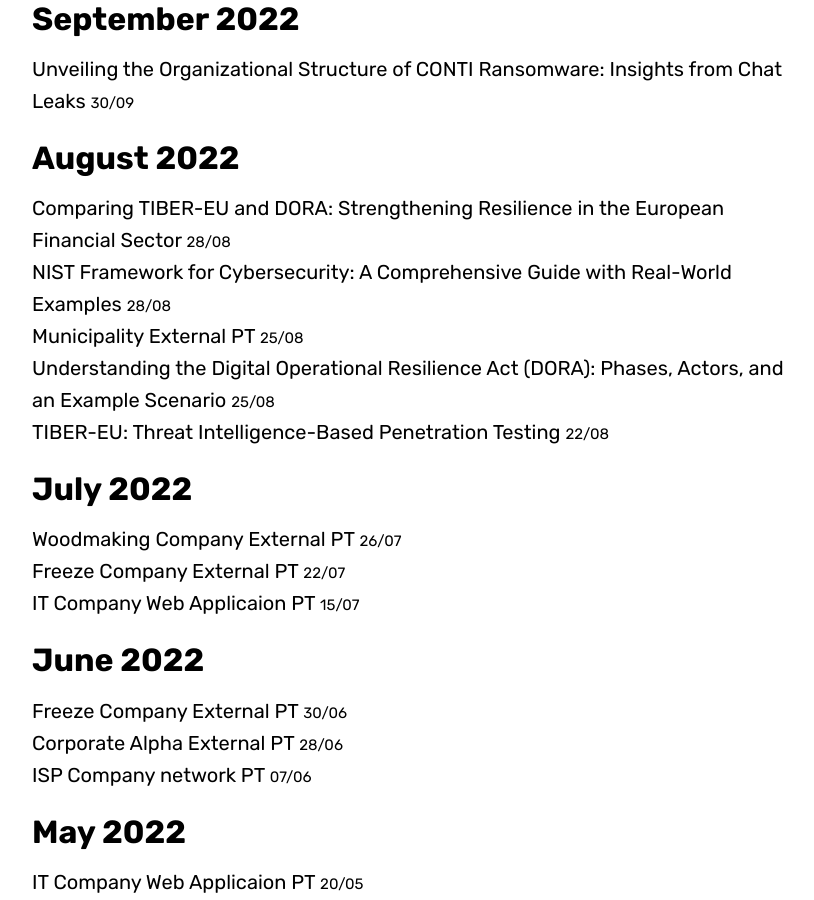
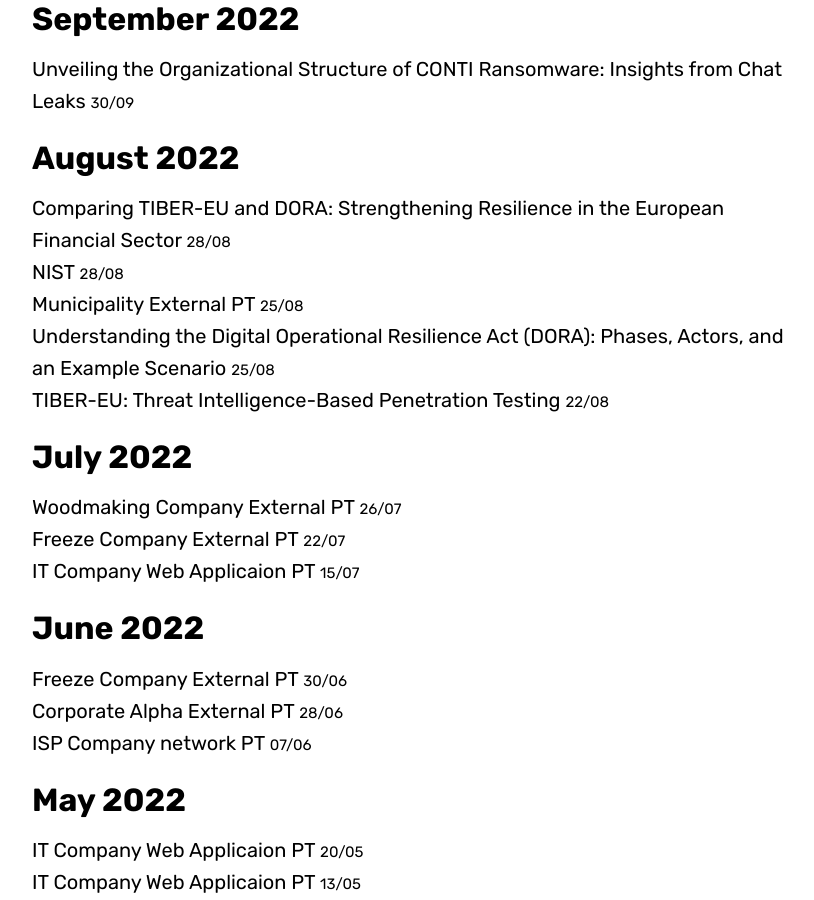
Before and after one commit to blitz0p3rations/blitz0p3rations.github.io, a Jekyll site: the page built from archive.md, in a window 1280 px wide and 900 px high, scrolled down 2828 px. Shown: the whole window, without its empty margins (224-1038 px from the left). Built offline with Jekyll 4.4.1, drawn with Linux system fonts in a browser that asks for light colours; some web fonts are replaced.

Commit message:
Update 2022-08-28-NIST.md

```diff
--- a/_posts/2022-08-28-NIST.md
+++ b/_posts/2022-08-28-NIST.md
@@ -1,8 +1,8 @@
 ---
 layout: post
-title: 'NIST Framework for Cybersecurity: A Comprehensive Guide with Real-World Examples'
+title: 'NIST'
 tags:
-  - None
+  - framework
 hero: https://images.unsplash.com/photo-1664575599618-8f6bd76fc670?ixlib=rb-4.0.3&ixid=M3wxMjA3fDB8MHxwaG90by1wYWdlfHx8fGVufDB8fHx8fA%3D%3D&auto=format&fit=crop&w=1470&q=80
 overlay: blue
 ---
```
Also changed, not shown: other parts of _posts/2022-08-28-NIST.md (+1 -1 lines).
